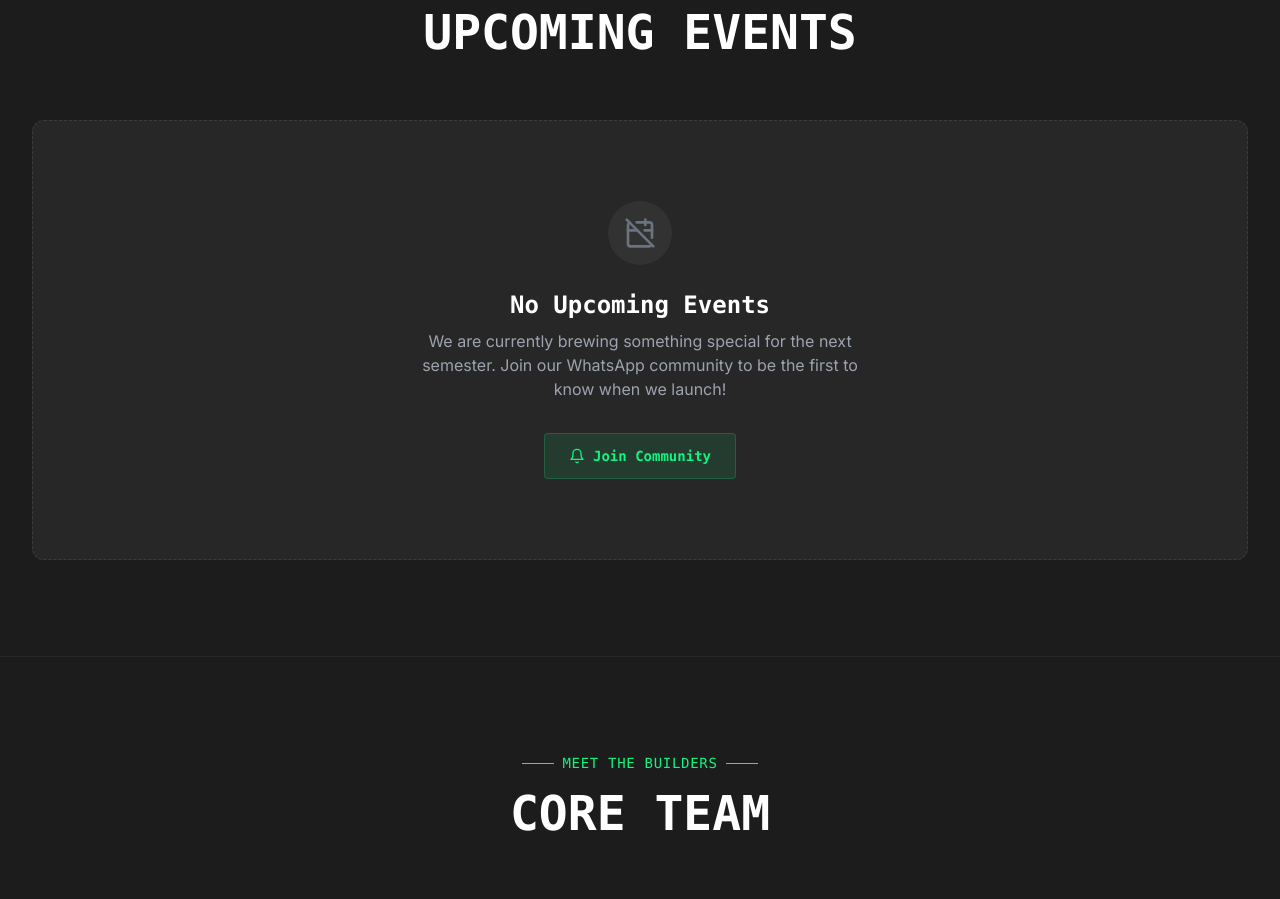
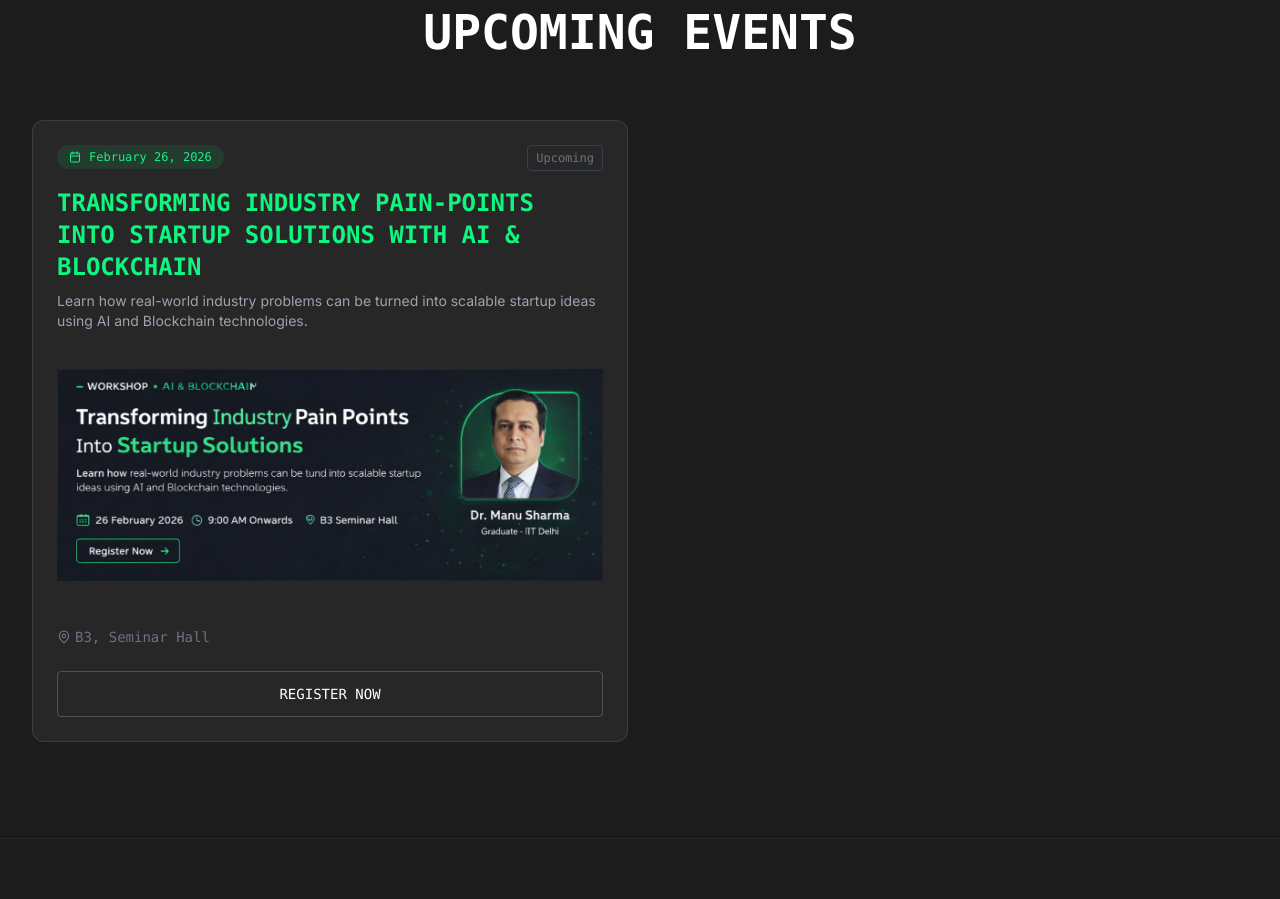
Before and after one commit to TrombokenduShiv/blockchain-club-cu.github.io, a Next.js app: page / in a window 1280 px wide. Shown: the part 1780-2679 px from the top of the page. Built offline with nearby package versions, Linux system fonts and the light colour scheme.

Commit message:
add new event posters

```diff
--- a/app/components/sections/Events.tsx
+++ b/app/components/sections/Events.tsx
@@ -4,8 +4,12 @@ import { motion } from 'framer-motion';
 import { Calendar, MapPin, CalendarOff, Bell } from 'lucide-react'; // Added CalendarOff and Bell
 import { SectionHeader } from '../ui/SectionHeader';
 import { EVENTS } from '@/app/data/constants';
+import Image from 'next/image';
+import { useTheme } from 'next-themes';
 
 export const Events = () => {
+  const { theme, setTheme } = useTheme();
+
   // Check if events exist
   const hasEvents = EVENTS && EVENTS.length > 0;
 
@@ -74,15 +78,21 @@ export const Events = () => {
                     {event.description}
                   </p>
 
+                  <div className="flex justify-center relative h-60 w-full mb-8">
+                    <Image src={theme === 'dark' ? event.imageDarkURL : event.imageURL} alt={event.title} fill className="object-contain" />
+                  </div>
+
                   <div className="flex items-center gap-4 text-sm text-gray-500 font-mono mb-6">
                     <span className="flex items-center gap-1">
                       <MapPin size={14} /> {event.location}
                     </span>
                   </div>
 
-                  <button className="w-full py-3 border border-gray-600 dark:border-white/20 text-gray-900 dark:text-white font-mono text-sm hover:bg-[#10F480] hover:text-black dark:hover:text-[#1C1C1C] hover:border-[#10F480] transition-all duration-300 rounded">
-                    REGISTER NOW
-                  </button>
+                  <a href={event.link} >
+                    <button className="w-full py-3 border border-gray-600 dark:border-white/20 text-gray-900 dark:text-white font-mono text-sm hover:bg-[#10F480] hover:text-black dark:hover:text-[#1C1C1C] hover:border-[#10F480] transition-all duration-300 rounded">
+                      REGISTER NOW
+                    </button>
+                  </a>
                 </div>
               </motion.div>
             ))}
--- a/app/data/constants.ts
+++ b/app/data/constants.ts
@@ -1,11 +1,14 @@
 interface EventItem {
   id: number;
   title: string;
+  imageURL: string;
+  imageDarkURL: string;
   date: string;
   time: string;
   location: string;
   description: string;
   status: string;
+  link: string;
 }
 
 interface MemberItem {
@@ -17,7 +20,7 @@ interface MemberItem {
 }
 
 interface AboutItem {
-  titie: string;
+  title: string;
   description?: string;
 }
 
@@ -32,16 +35,20 @@ export const TEAM_MEMBERS: MemberItem[] = [
 ];
 
 export const EVENTS: EventItem[] = [
-  // {
-  //   id: 1,
-  //   title: 'Intro to Smart Contracts',
-  //   date: 'March 15, 2024',
-  //   time: '2:00 PM - 4:00 PM',
-  //   location: 'Block 3, Room 405',
-  //   description:
-  //     'Learn the basics of Solidity and deploy your first smart contract on the Ethereum testnet.',
-  //   status: 'Upcoming',
-  // },
+  {
+    id: 1,
+    title: `TRANSFORMING INDUSTRY PAIN-POINTS INTO STARTUP SOLUTIONS WITH AI & BLOCKCHAIN`,
+    imageURL: 'event_posters/TransformingIndustry_26_02_2026_light.png',
+    imageDarkURL: 'event_posters/TransformingIndustry_26_02_2026_dark.png',
+    date: 'February 26, 2026',
+    time: '9:00 AM - 4:30 PM',
+    location: 'B3, Seminar Hall',
+    description:
+      `Learn how real-world industry problems can be turned into scalable startup
+ideas using AI and Blockchain technologies.`,
+    status: 'Upcoming',
+    link: 'https://docs.google.com/forms/d/e/1FAIpQLSeL0Fw4Mo3nC54h2HQJEQNrVeHbKJp6yqog3waiyMY78ouDQA/viewform',
+  },
 ];
 
 export const ABOUT_CARDS = [
```
Also changed, not shown: public/event_posters/TransformingIndustry_26_02_2026_dark.png (added), public/event_posters/TransformingIndustry_26_02_2026_light.png (added).
